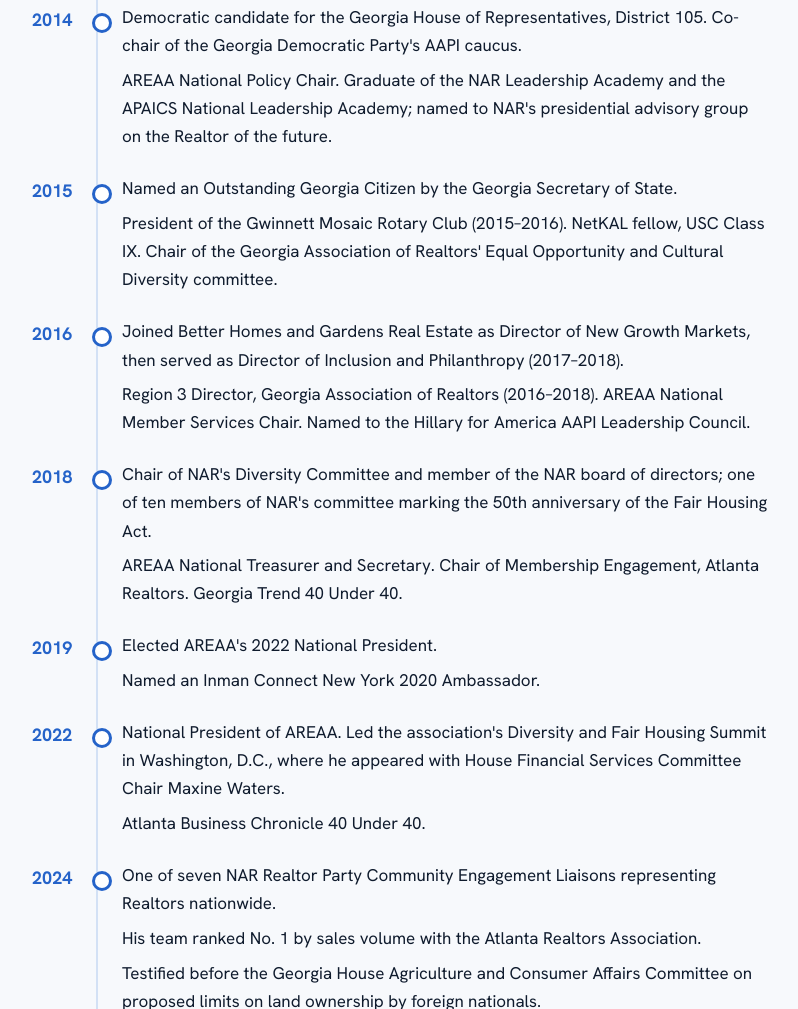
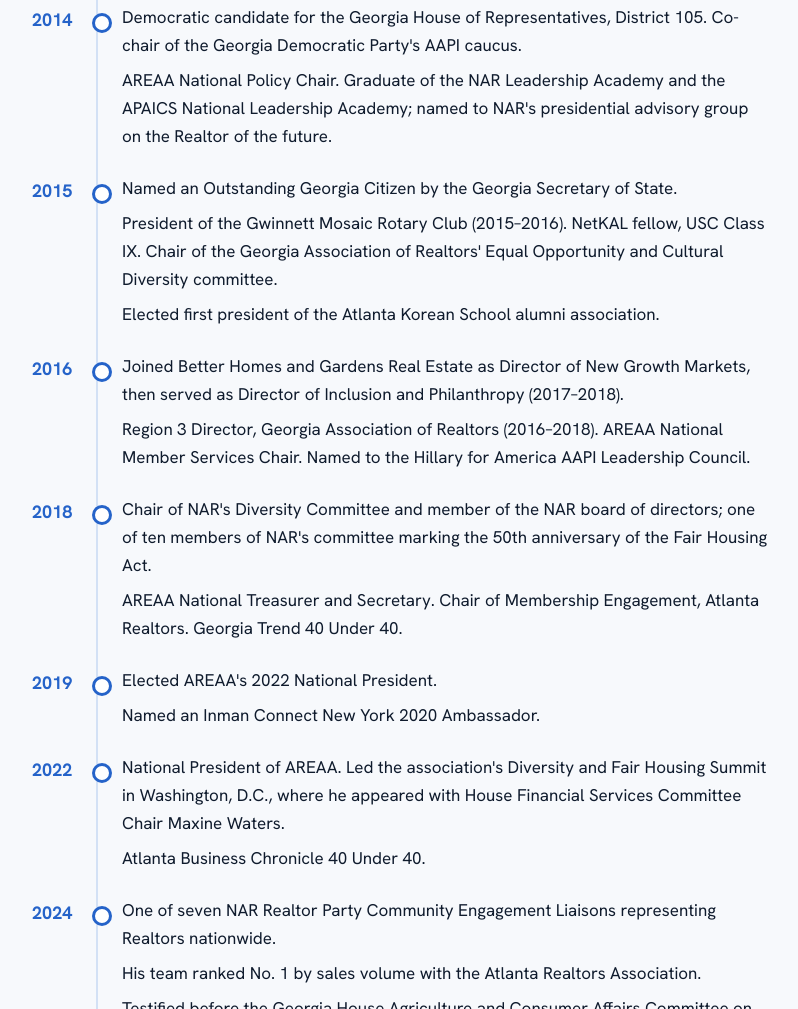
Before and after one commit to pohotech/timhur-site, a plain HTML site: page timeline/index.html in a window 1280 px wide. Shown: the part 1272-2281 px from the top of the page, without its empty margins (366-1164 px from the left). Drawn offline with Linux system fonts and the light colour scheme.

Commit message:
Add 2015 Korea Daily article on Atlanta Korean School alumni association; timeline entry
Co-Authored-By: Claude Opus 5.5 <noreply@anthropic.com>
Claude-Session: https://claude.ai/code/session_01RawNjNV4hg6k2u3YuG9bYW

```diff
--- a/timeline/index.html
+++ b/timeline/index.html
@@ -77,7 +77,7 @@
       <li><span class="yr">2012</span><div><p>LEAD Atlanta, class of 2012. Co-chair of the Georgia AAPI Legislative Day (2012–2014).</p><p>Elected president of the AREAA Atlanta chapter, serving through early 2015.</p></div></li>
       <li><span class="yr">2013</span><div><p>NAR President's Liaison to South Korea for three consecutive NAR presidents (2013–2015), and chair of NAR's State and Local Forum on Global Business.</p><p>Appointed to the Gwinnett County Public Schools Foundation board, its first Korean American trustee. Leadership Gwinnett, class of 2013.</p></div></li>
       <li><span class="yr">2014</span><div><p>Democratic candidate for the Georgia House of Representatives, District 105. Co-chair of the Georgia Democratic Party's AAPI caucus.</p><p>AREAA National Policy Chair. Graduate of the NAR Leadership Academy and the APAICS National Leadership Academy; named to NAR's presidential advisory group on the Realtor of the future.</p></div></li>
-      <li><span class="yr">2015</span><div><p>Named an Outstanding Georgia Citizen by the Georgia Secretary of State.</p><p>President of the Gwinnett Mosaic Rotary Club (2015–2016). NetKAL fellow, USC Class IX. Chair of the Georgia Association of Realtors' Equal Opportunity and Cultural Diversity committee.</p></div></li>
+      <li><span class="yr">2015</span><div><p>Named an Outstanding Georgia Citizen by the Georgia Secretary of State.</p><p>President of the Gwinnett Mosaic Rotary Club (2015–2016). NetKAL fellow, USC Class IX. Chair of the Georgia Association of Realtors' Equal Opportunity and Cultural Diversity committee.</p><p>Elected first president of the Atlanta Korean School alumni association.</p></div></li>
       <li><span class="yr">2016</span><div><p>Joined Better Homes and Gardens Real Estate as Director of New Growth Markets, then served as Director of Inclusion and Philanthropy (2017–2018).</p><p>Region 3 Director, Georgia Association of Realtors (2016–2018). AREAA National Member Services Chair. Named to the Hillary for America AAPI Leadership Council.</p></div></li>
       <li><span class="yr">2018</span><div><p>Chair of NAR's Diversity Committee and member of the NAR board of directors; one of ten members of NAR's committee marking the 50th anniversary of the Fair Housing Act.</p><p>AREAA National Treasurer and Secretary. Chair of Membership Engagement, Atlanta Realtors. Georgia Trend 40 Under 40.</p></div></li>
       <li><span class="yr">2019</span><div><p>Elected AREAA's 2022 National President.</p><p>Named an Inman Connect New York 2020 Ambassador.</p></div></li>
```
Also changed, not shown: press/index.html (+1 -0 lines).
